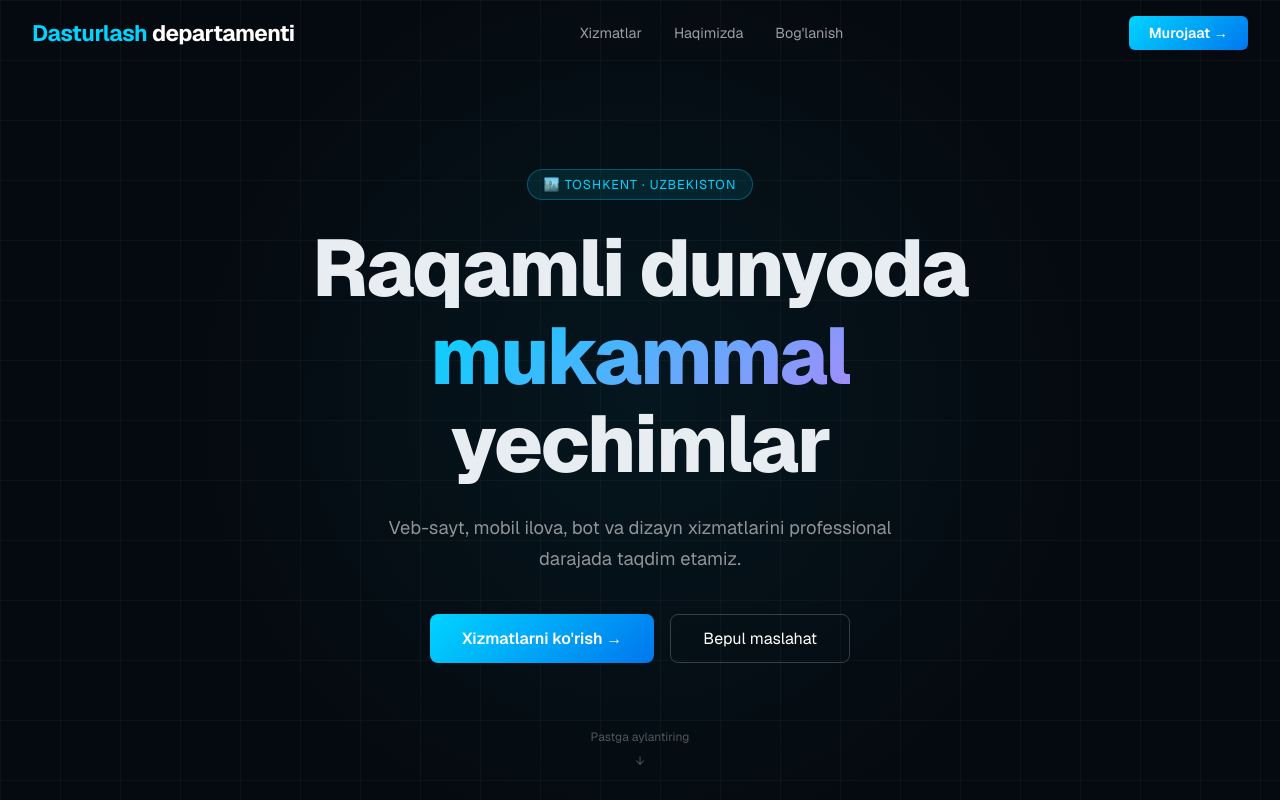
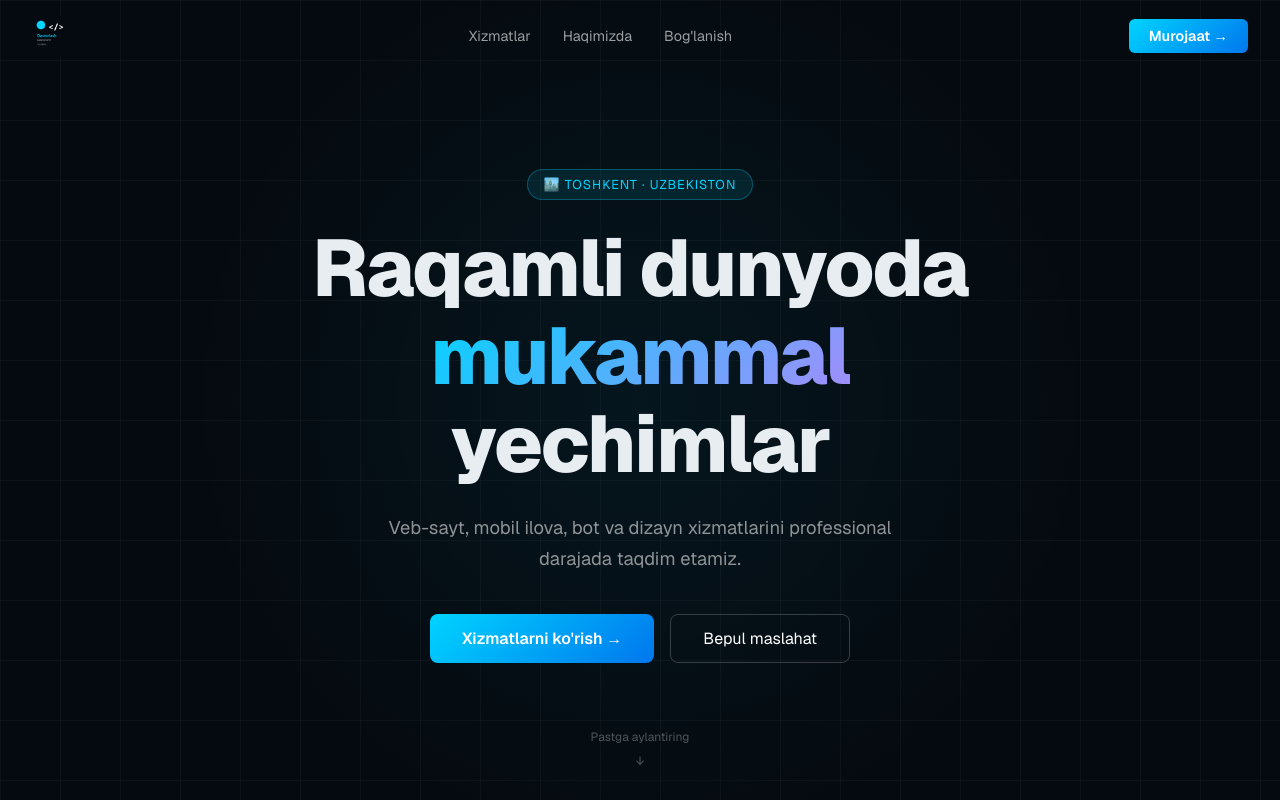
Before and after one commit to ulugbekrahimov9313-sudo/techteam, a Next.js app: page / in a window 1280 px wide. Shown: the top 800 px of the page. Built offline with nearby package versions, Linux system fonts and the light colour scheme.

Commit message:
add logo

```diff
--- a/app/page.tsx
+++ b/app/page.tsx
@@ -63,10 +63,11 @@ export default function Home() {
         borderBottom: scrolled ? "1px solid rgba(255,255,255,0.06)" : "none",
         transition: "all 0.3s ease",
       }}>
-        <div style={{ fontSize: "1.4rem", fontWeight: 700, letterSpacing: "-0.5px", display: "flex", alignItems: "center", gap: "0.3rem" }}>
-          <span style={{ color: "#00d4ff" }}>Dasturlash</span>
-          <span style={{ color: "#fff" }}>departamenti</span>
-        </div>
+        <img
+          src="/logo.png"
+          alt="Dasturlash departamenti"
+          style={{ height: "40px", width: "auto" }}
+        />
         <div style={{ display: "flex", gap: "2rem" }}>
           {["Xizmatlar", "Haqimizda", "Bog'lanish"].map((item, i) => {
             const ids = ["services", "about", "contact"];
```
Also changed, not shown: logo.png (added), public/logo.png (added).
